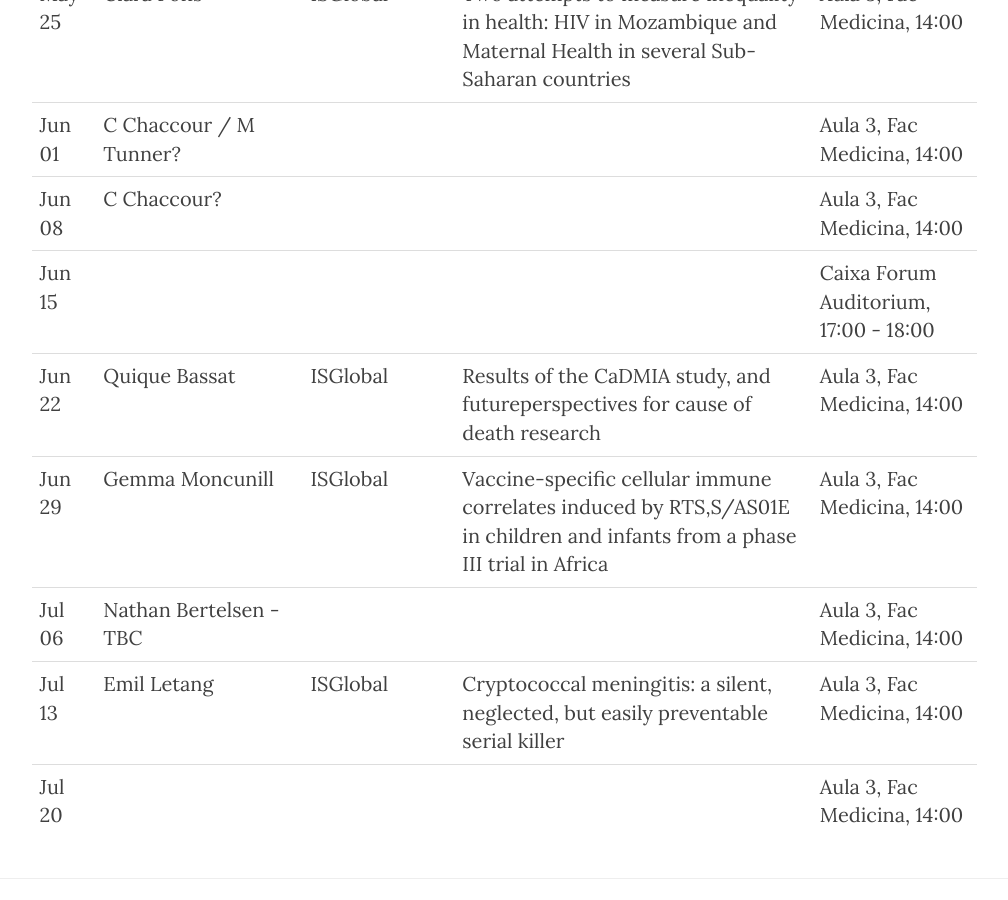
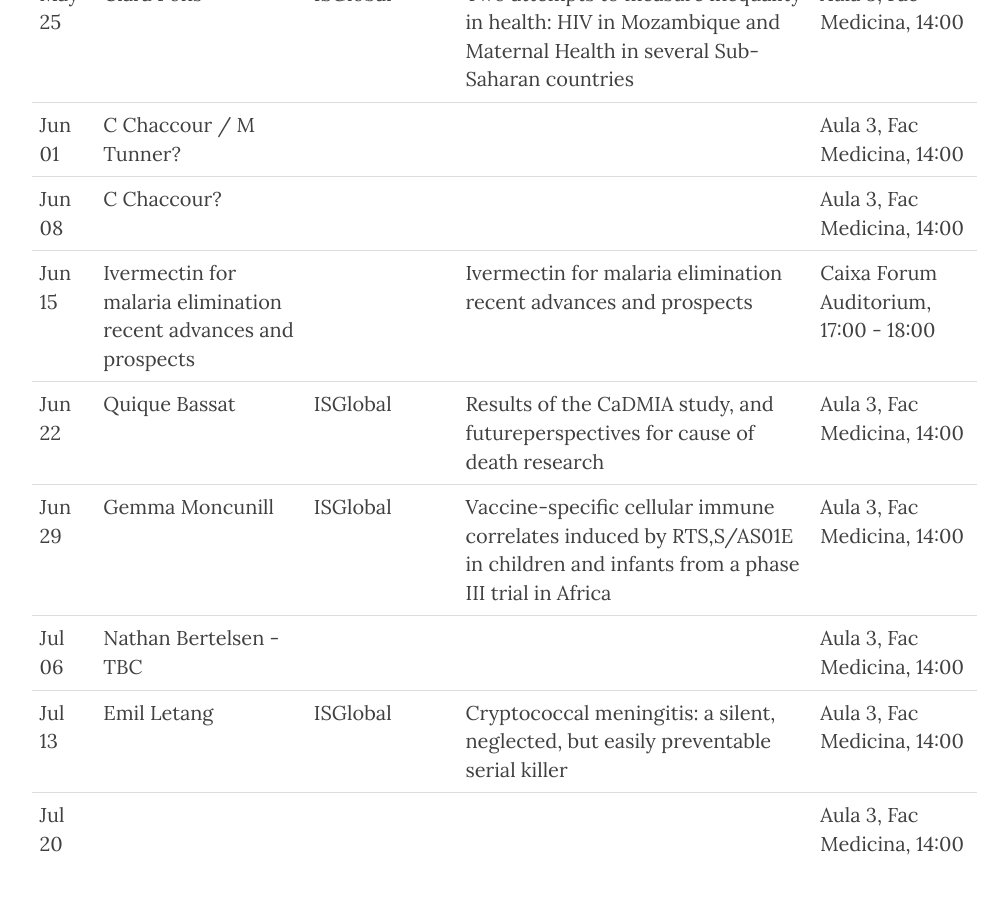
Before and after one commit to seminaris/seminaris.github.io, a Jekyll site: the page built from index.html, in a window 1280 px wide and 900 px high, scrolled down 1677 px. Shown: the whole window, without its empty margins (136-1144 px from the left). Built offline with Jekyll 4.4.1, drawn with Linux system fonts in a browser that asks for light colours; nearby versions of some CDN libraries; the list of posts is cut into pages by our own code.

Commit message:
setting up

```diff
--- a/index.html
+++ b/index.html
@@ -100,9 +100,9 @@ description: "Institut de Salut Global de Barcelona"
   </tr>
   <tr>
    <td style="text-align:left;"> Jun 15 </td>
+   <td style="text-align:left;"> Ivermectin for malaria elimination recent advances and prospects </td>
    <td style="text-align:left;">  </td>
-   <td style="text-align:left;">  </td>
-   <td style="text-align:left;">  </td>
+   <td style="text-align:left;"> Ivermectin for malaria elimination recent advances and prospects </td>
    <td style="text-align:left;"> Caixa Forum Auditorium, 17:00 - 18:00 </td>
   </tr>
   <tr>
```
Also changed, not shown: 4 other files.
